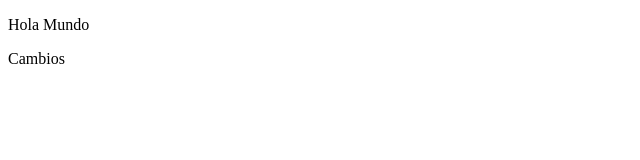
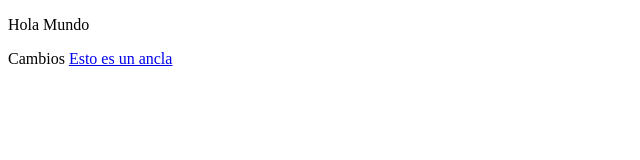
Before and after one commit to albertbarrero/GitPrueba, a plain HTML site: page index.html in a window 1280 px wide. Shown: the whole page, without its empty margins (0-640 px from the left). Drawn offline with Linux system fonts and the light colour scheme.

Commit message:
aumentar A

```diff
--- a/index.html
+++ b/index.html
@@ -8,5 +8,6 @@
 <body>
     <p>Hola Mundo</p>
     <span>Cambios</span>
+    <a href="#">Esto es un ancla</a>
 </body>
 </html>
```
